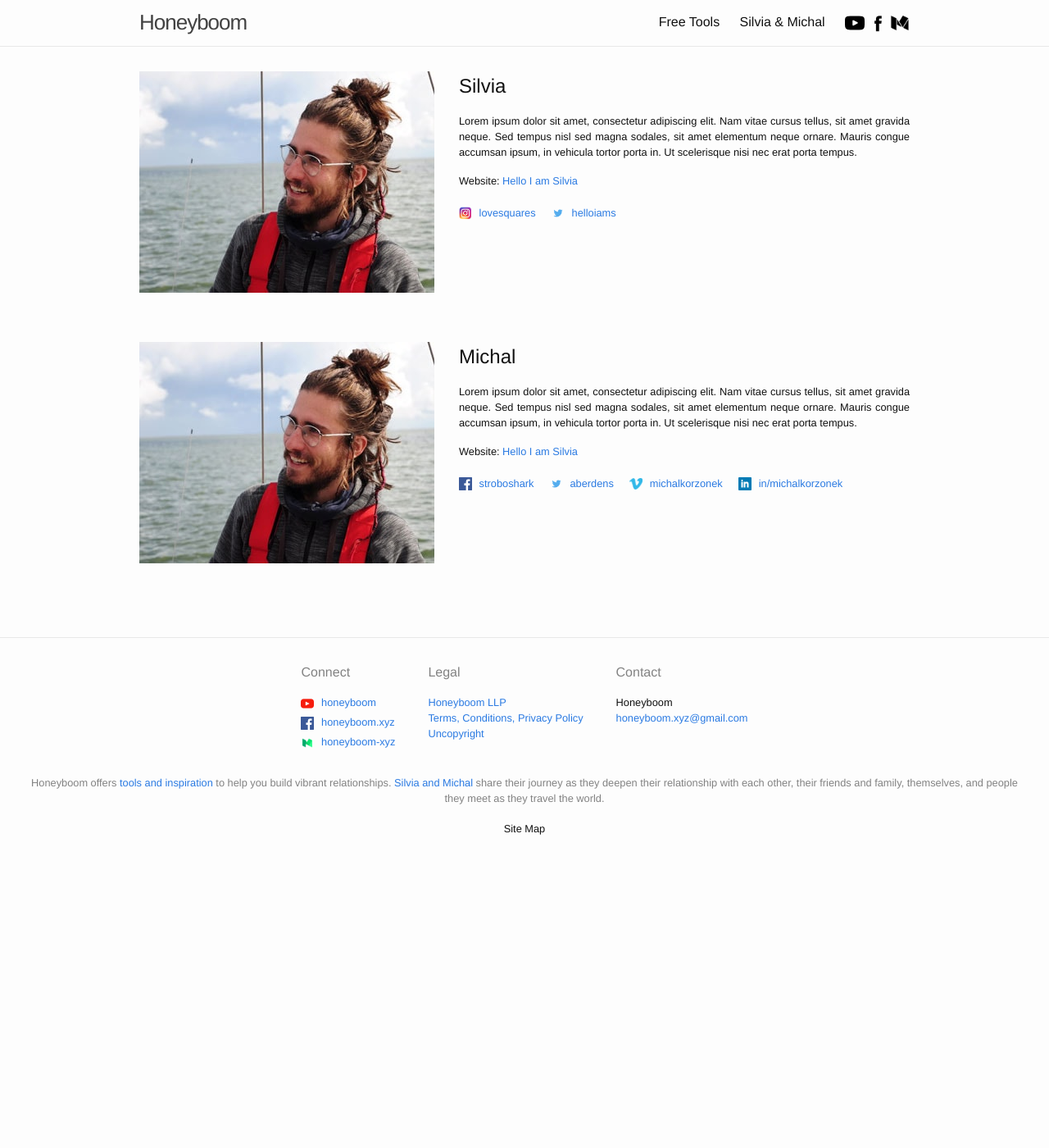
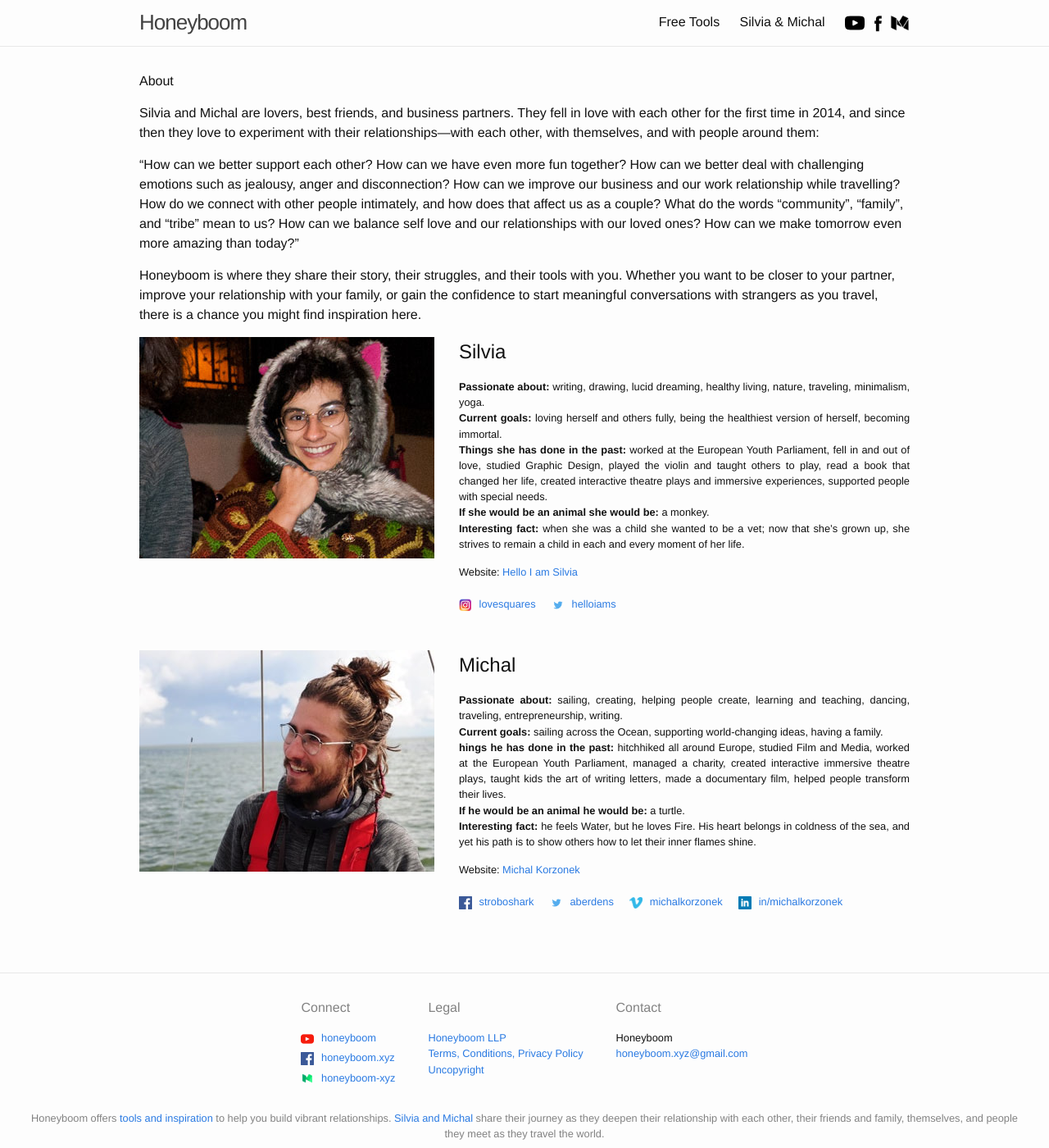
Before and after one commit to Honeyboom/honeyboom.github.io, a Jekyll site: the page built from silvia-michal.html, in a window 1280 px wide and 1400 px high. Shown: the whole window at 82% size. Built offline with Jekyll 4.4.1, drawn with Linux system fonts in a browser that asks for light colours.

Commit message:
Uploaded content

```diff
--- a/silvia-michal.html
+++ b/silvia-michal.html
@@ -4,12 +4,24 @@ title: Silvia & Michal
 permalink: /silvia-michal/
 ---
 
+<p>About</p>
+<p>Silvia and Michal are lovers, best friends, and business partners. They fell in love with each other for the first time in 2014, and since then they love to experiment with their relationships—with each other, with themselves, and with people around them: </p>
+<p>“How can we better support each other? How can we have even more fun together? How can we better deal with challenging emotions such as jealousy, anger and disconnection? How can we improve our business and our work relationship while travelling? How do we connect with other people intimately, and how does that affect us as a couple? What do the words “community”, “family”, and “tribe” mean to us? How can we balance self love and our relationships with our loved ones? How can we make tomorrow even more amazing than today?”</p>
+<p>Honeyboom is where they share their story, their struggles, and their tools with you. Whether you want to be closer to your partner, improve your relationship with your family, or gain the confidence to start meaningful conversations with strangers as you travel, there is a chance you might find inspiration here.</p>
+
+</p>
+
 <div class="profile-container">
-	<div class="profile-pic"><img src="/assets/images/hb-michal.jpg" alt="Silvia's profile picture"></div>
+	<div class="profile-pic"><img src="/assets/images/hb-silvia.jpg" alt="Silvia's profile picture"></div>
 
 	<div class="profile-text-container">
 		<h2>Silvia</h2>
-		<p class="profile-text">Lorem ipsum dolor sit amet, consectetur adipiscing elit. Nam vitae cursus tellus, sit amet gravida neque. Sed tempus nisl sed magna sodales, sit amet elementum neque ornare. Mauris congue accumsan ipsum, in vehicula tortor porta in. Ut scelerisque nisi nec erat porta tempus.</p>
+		<p class="profile-text"><b>Passionate about:</b> writing, drawing, lucid dreaming, healthy living, nature, traveling, minimalism, yoga.<br>
+			<b>Current goals:</b> loving herself and others fully, being the healthiest version of herself, becoming immortal.<br>
+<b>Things she has done in the past:</b> worked at the European Youth Parliament, fell in and out of love, studied Graphic Design, played the violin and taught others to play, read a book that changed her life, created interactive theatre plays and immersive experiences, supported people with special needs.<br>
+<b>If she would be an animal she would be:</b> a monkey.<br>
+<b>Interesting fact:</b> when she was a child she wanted to be a vet; now that she’s grown up, she strives to remain a child in each and every moment of her life.
+</p>
 
 		<p>Website: <a href="http://helloiamsilvia.com" target="_blank">Hello I am Silvia</a></p>
 		{% include social-icon.html owner="silvia" %}
@@ -24,9 +36,14 @@ permalink: /silvia-michal/
 
 	<div class="profile-text-container">
 		<h2>Michal</h2>
-		<p class="profile-text">Lorem ipsum dolor sit amet, consectetur adipiscing elit. Nam vitae cursus tellus, sit amet gravida neque. Sed tempus nisl sed magna sodales, sit amet elementum neque ornare. Mauris congue accumsan ipsum, in vehicula tortor porta in. Ut scelerisque nisi nec erat porta tempus.</p>
+		<p class="profile-text"><b>Passionate about:</b> sailing, creating, helping people create, learning and teaching, dancing, traveling, entrepreneurship, writing.</br>
+<b>Current goals:</b> sailing across the Ocean, supporting world-changing ideas, having a family.<br>
+<b>hings he has done in the past:</b> hitchhiked all around Europe, studied Film and Media, worked at the European Youth Parliament, managed a charity, created interactive immersive theatre plays, taught kids the art of writing letters, made a documentary film, helped people transform their lives.<br>
+<b>If he would be an animal he would be:</b> a turtle.<br>
+<b>Interesting fact:</b> he feels Water, but he loves Fire. His heart belongs in coldness of the sea, and yet his path is to show others how to let their inner flames shine.
+</p>
 
-		<p>Website: <a href="http://makefriendstraveling.com" target="_blank">Hello I am Silvia</a></p>
+		<p>Website: <a href="http://michalkorzonek.com" target="_blank">Michal Korzonek</a></p>
 		{% include social-icon.html owner="michal" %}
 	</div>
 </div>
```
